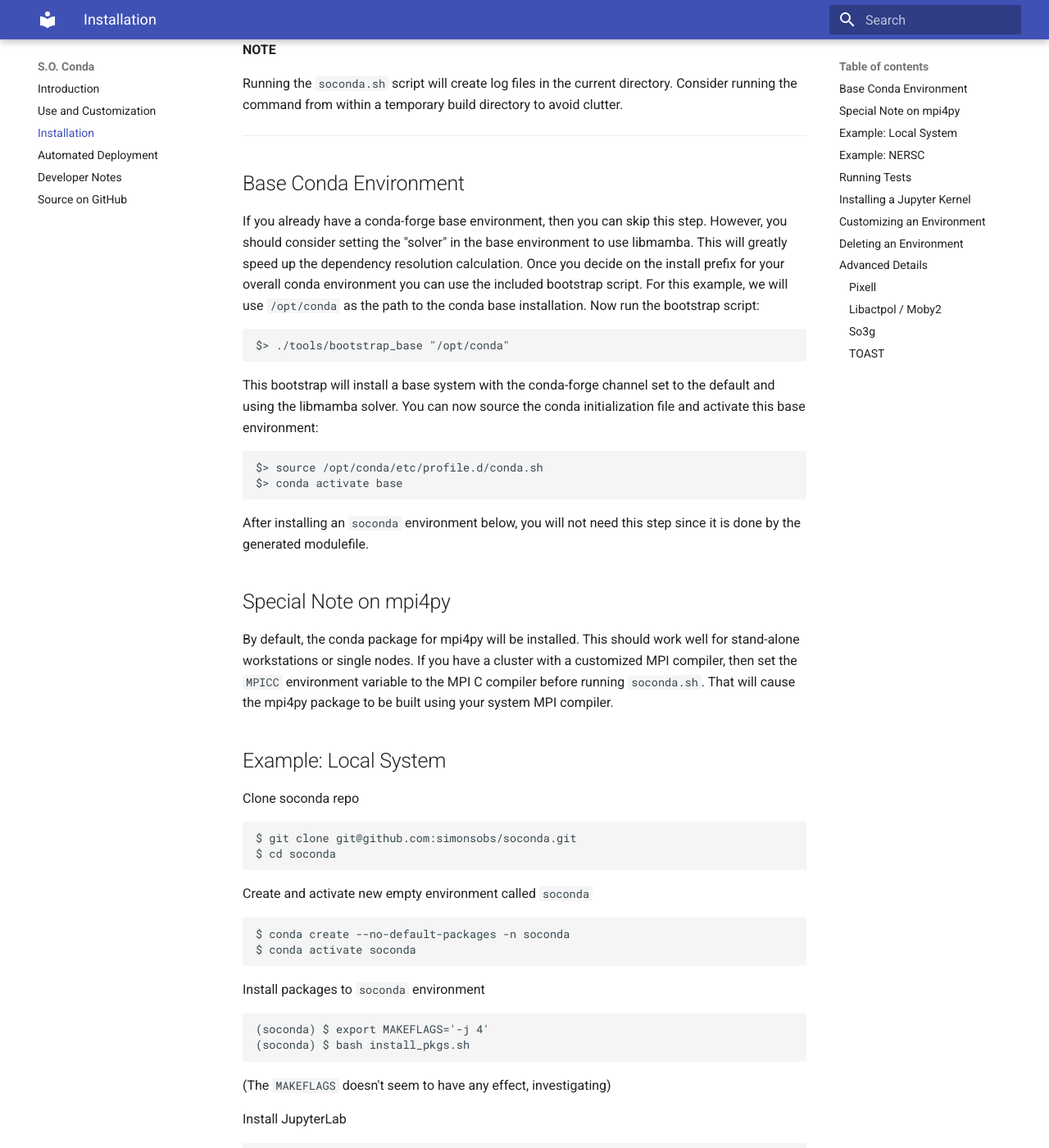
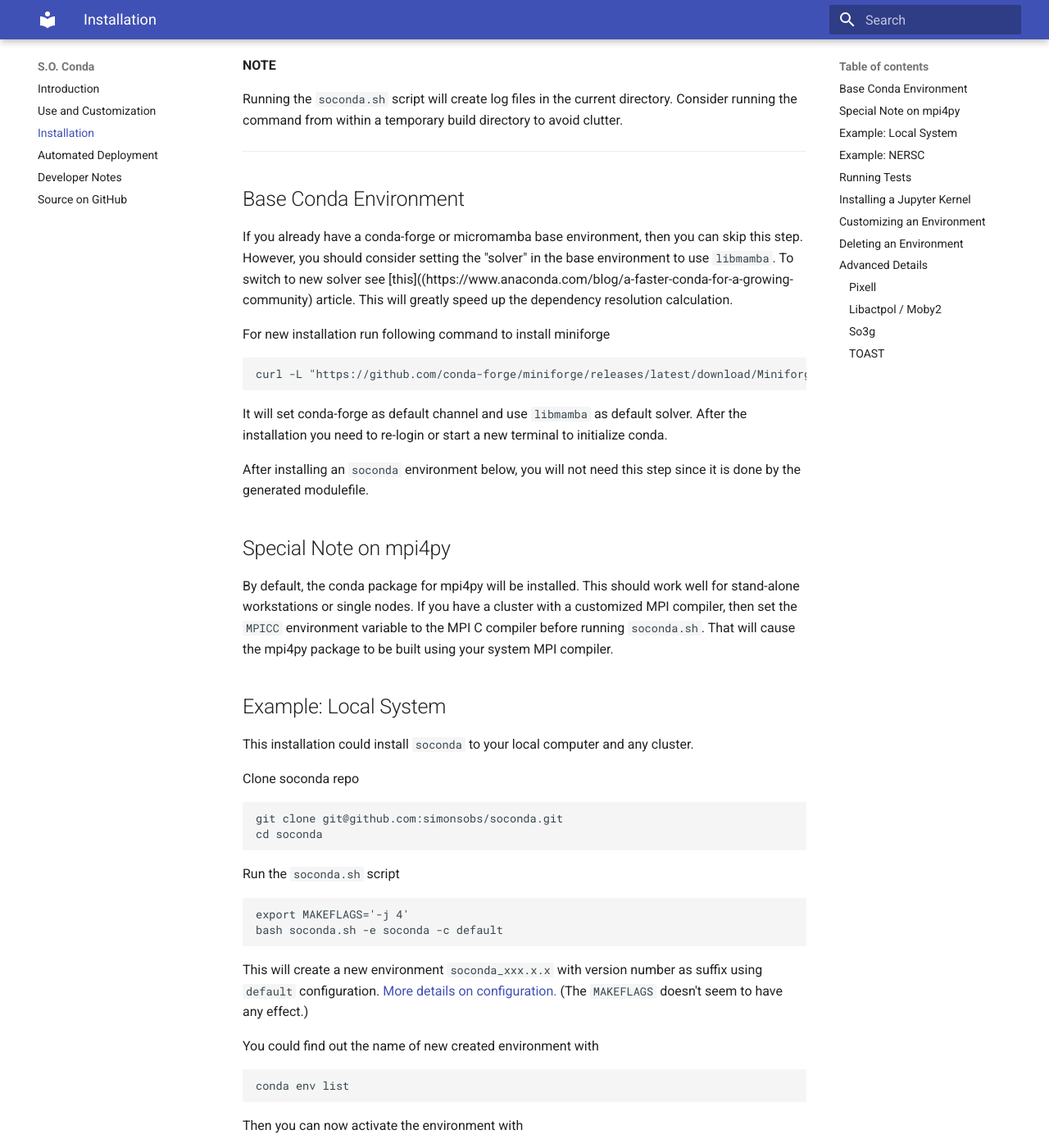
Before and after one commit to simonsobs/soconda, an MkDocs documentation site: the page built from docs/docs/install.md, in a window 1280 px wide and 1400 px high, scrolled down 429 px. Shown: the whole window at 82% size. Built offline with MkDocs 1.6.1 and Material for MkDocs 9.7.7, drawn with Linux system fonts in a browser that asks for light colours; some of the changed text lies outside the part shown.

Commit message:
update docs

````diff
--- a/docs/docs/install.md
+++ b/docs/docs/install.md
@@ -7,6 +7,7 @@ modulefile:
 
     $> ./soconda.sh -h
         Usage:  ./soconda.sh
+        [-c <directory in config to use for options>]
         [-e <environment, either name or full path>]
         [-b <conda base install (if not activated)>]
         [-v <version (git version used by default)>]
@@ -24,22 +25,19 @@ clutter.
 
 ## Base Conda Environment
 
-If you already have a conda-forge base environment, then you can skip this
+If you already have a conda-forge or micromamba base environment, then you can skip this
 step. However, you should consider setting the "solver" in the base environment
-to use libmamba. This will greatly speed up the dependency resolution
-calculation. Once you decide on the install prefix for your overall conda
-environment you can use the included bootstrap script. For this example, we
-will use `/opt/conda` as the path to the conda base installation. Now run the
-bootstrap script:
+to use `libmamba`. To switch to new solver see
+[this]((https://www.anaconda.com/blog/a-faster-conda-for-a-growing-community) article.
+This will greatly speed up the dependency resolution
+calculation.
 
-    $> ./tools/bootstrap_base "/opt/conda"
-
-This bootstrap will install a base system with the conda-forge channel set to
-the default and using the libmamba solver. You can now source the conda
-initialization file and activate this base environment:
-
-    $> source /opt/conda/etc/profile.d/conda.sh
-    $> conda activate base
+For new installation run following command to install miniforge
+```
+curl -L "https://github.com/conda-forge/miniforge/releases/latest/download/Miniforge3-$(uname)-$(uname -m).sh" | bash
+```
+It will set conda-forge as default channel and use `libmamba` as default solver.
+After the installation you need to re-login or start a new terminal to initialize conda.
 
 After installing an `soconda` environment below, you will not need this step
 since it is done by the generated modulefile.
@@ -53,53 +51,54 @@ compiler before running `soconda.sh`. That will cause the mpi4py package to
 be built using your system MPI compiler.
 
 ## Example:  Local System
+This installation could install `soconda` to your local computer and any cluster.
 
 Clone soconda repo
 ```
-$ git clone git@github.com:simonsobs/soconda.git
-$ cd soconda
+git clone git@github.com:simonsobs/soconda.git
+cd soconda
 ```
 
-Create and activate new empty environment called `soconda`
+Run the `soconda.sh` script
 ```
-$ conda create --no-default-packages -n soconda
-$ conda activate soconda
+export MAKEFLAGS='-j 4'
+bash soconda.sh -e soconda -c default
+```
+This will create a new environment `soconda_xxx.x.x` with version number as suffix
+using `default` configuration. [More details on configuration.](## Customizing an Environment)
+(The `MAKEFLAGS` doesn't seem to have any effect.)
+
+You could find out the name of new created environment with
+```
+conda env list
 ```
 
-Install packages to `soconda` environment
+Then you can now activate the environment with
 ```
-(soconda) $ export MAKEFLAGS='-j 4'
-(soconda) $ bash install_pkgs.sh
-```
-(The `MAKEFLAGS` doesn't seem to have any effect, investigating)
-
-Install JupyterLab
-```
-(soconda) $ conda install jupyterlab
+conda activate soconda_xxx.x.x
 ```
 
 If running on server, start jupyterlab listening on port `12345` with command
 ```
-(soconda) $ cd /path/to/project
-(soconda) $ nohup jupyter-lab --no-browser --port=12345 &> jupyter.log &
+cd /path/to/project
+nohup jupyter-lab --no-browser --port=12345 &> jupyter.log &
 ```
 
 To list current running jupyter server:
 ```
-(soconda) $ jupyter server list
+jupyter server list
 ```
 
-To connect to jupyterlab running on server, run SSH tunnel on your laptop/desktop:
+To connect to jupyterlab running on server, start SSH tunnel from your laptop/desktop:
 ```
-$ ssh -N -L 12345:localhost:12345 server_ip
+ssh -N -L 12345:localhost:12345 server_domain_or_ip
 ```
 Then you can connect to jupyterlab with link provided by command `jupyter server list`.
 
 To stop jupyterlab listenging on port 12345:
 ```
-(soconda) $ jupyter server stop 12345
+jupyter server stop 12345
 ```
-
 
 ## Example:  NERSC
 
@@ -143,17 +142,21 @@ using this python stack.
 
 ## Customizing an Environment
 
-If you want to dramatically change the package versions / content of an
-`soconda` stack, just load the existing `base` conda environment and edit the
-three lists of packages (`packages_[conda|pip|local].txt`) to exclude certain
-packages or add extras. Then install it as usual.
+When running `soconda.sh`, the system configuration to use can be specified
+with the `-c` option. This should be the name of the configuration subdirectory
+with the "config" top-level directory. If not specified, the "default" config
+is used. If you want to dramatically change the package versions / content of
+an `soconda` stack, just load the existing `base` conda environment, copy one
+of the configs to a new name and edit the three lists of packages
+(`packages_[conda|pip|local].txt`) to exclude certain packages or add extras.
+Then install it as usual.
 
 ## Deleting an Environment
 
 The `soconda` environments are self contained and you can delete them by
 removing the path or (if using a name), removing the `<base dir>/envs/<name of
-env>` directory. You can optionally delete the modulefile and the pip local
-directory in your home directory.
+env>` directory. You can optionally delete the modulefile and the versioned pip
+local directory in your home directory.
 
 ## Advanced Details
 
````
